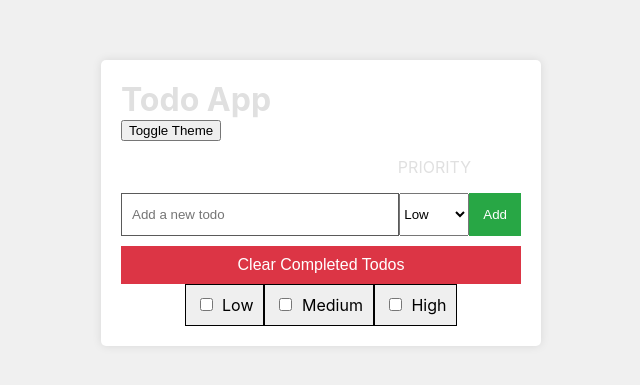
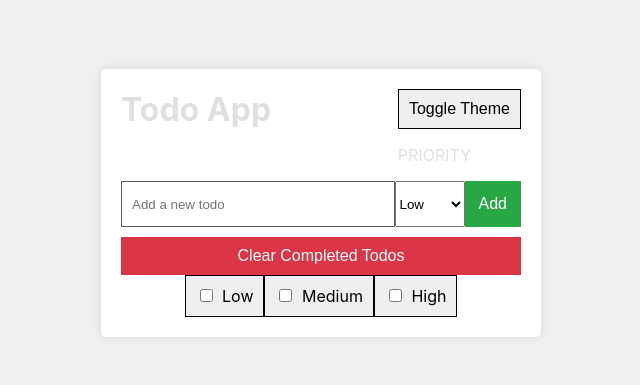
Before and after one commit to JakubRepa/BDE-Project, a website built with Vite: page bde-project/index.html in a window 1280 px wide. Shown: the part 197-582 px from the top of the page, without its empty margins (319-959 px from the left). Built offline with nearby package versions, Linux system fonts and the light colour scheme.

Commit message:
Toggle Button and CSS update
feat: Add theme toggle button next to title and update styles for consistency

- Placed theme toggle button next to "Todo App" title within a new header container
- Styled theme toggle button to match filter buttons with consistent padding, font size, and colors
- Adjusted font sizes across buttons for coherence

```diff
--- a/bde-project/index.html
+++ b/bde-project/index.html
@@ -10,14 +10,16 @@
   </head>
   <body>
     <div class="container">
-      <h1>Todo App</h1>
-      <!-- Part of Task 2: Toggle between light and dark modes -->
-      <button id="theme-toggle-btn" class="theme-toggle-btn">Toggle Theme</button>
+      <div class="header">
+        <h1>Todo App</h1>
+        <!-- Theme Toggle Button -->
+        <button id="theme-toggle-btn" class="theme-toggle-btn">Toggle Theme</button>
+      </div>
 
       <p style="text-align: end; padding-right: 50px;">PRIORITY</p>
       <form class="todo-form">
         <input type="text" id="todo-input" placeholder="Add a new todo" />
-        <!-- priroity selector  -->
+        <!-- priority selector  -->
         <select id="priority-select">
           <option value="low">Low</option>
           <option value="medium">Medium</option>
@@ -39,7 +41,6 @@
       <!-- error handling message : CSS added:: .input-error & #error-message -->
       <ul class="todo-list" id="todo-list"></ul>
 
-
     </div>
     <script type="module" src="/src/main.ts"></script>
   </body>
--- a/bde-project/src/style.css
+++ b/bde-project/src/style.css
@@ -34,6 +34,29 @@
   --todo-item-text-color: #ffffff;
 }
 
+/* Style the header container for the title and theme toggle button */
+.header {
+  display: flex;
+  align-items: center;
+  justify-content: space-between;
+  margin-bottom: 15px;
+}
+
+/* Style the theme toggle button to match filter buttons */
+.theme-toggle-btn {
+  background: #efefef;
+  color: rgb(0, 0, 0);
+  border: 1px solid #000;
+  padding: 10px;
+  cursor: pointer;
+  font-size: 1em; /* Set the font size to be coherent */
+}
+
+.todo-form button, .clear-completed-btn, .filter-buttons label, .theme-toggle-btn {
+  font-size: 1em; /* Consistent font size for all buttons */
+}
+
+
 body {
   font-family: var(--font-family);
   background-color: var(--body-background-color);
@@ -49,8 +72,6 @@ body {
 h1{
   margin: 0;
 }
-
-
 
 .container {
   background: var(--container-background-color);
```
